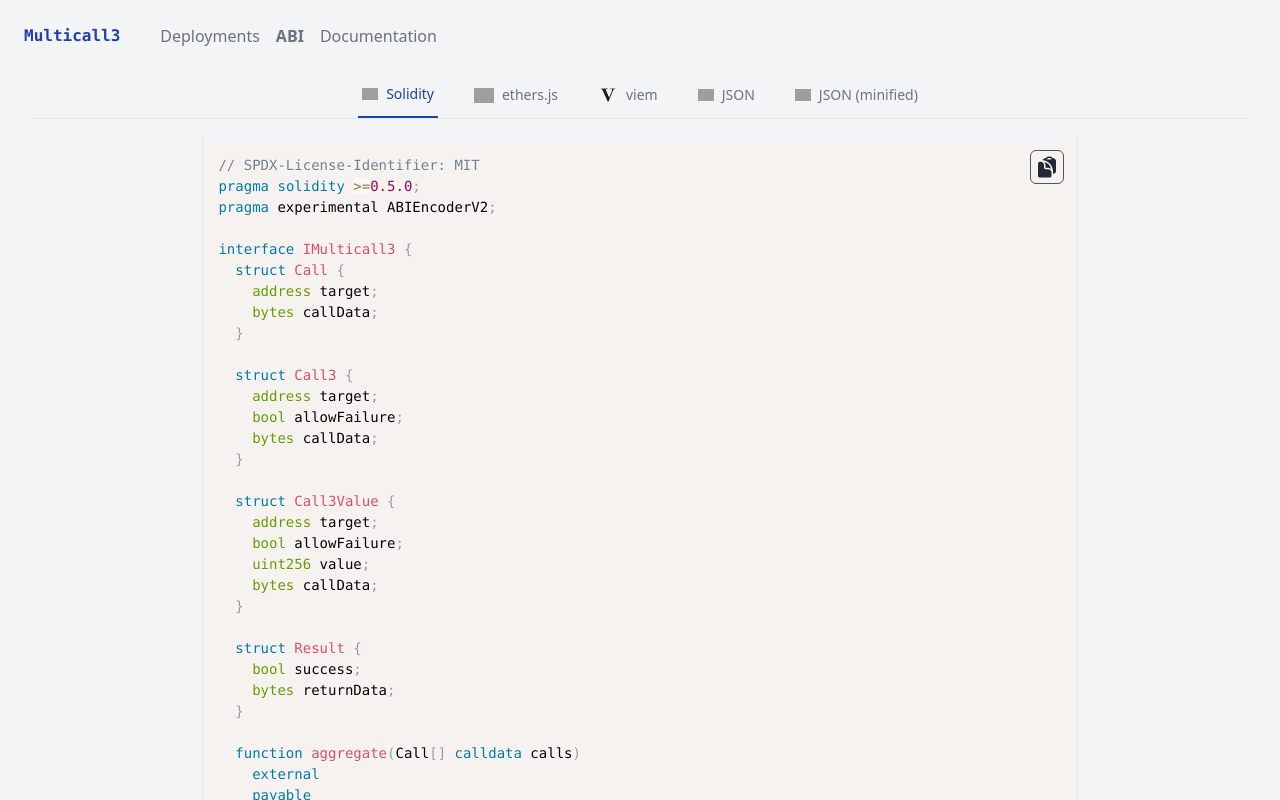
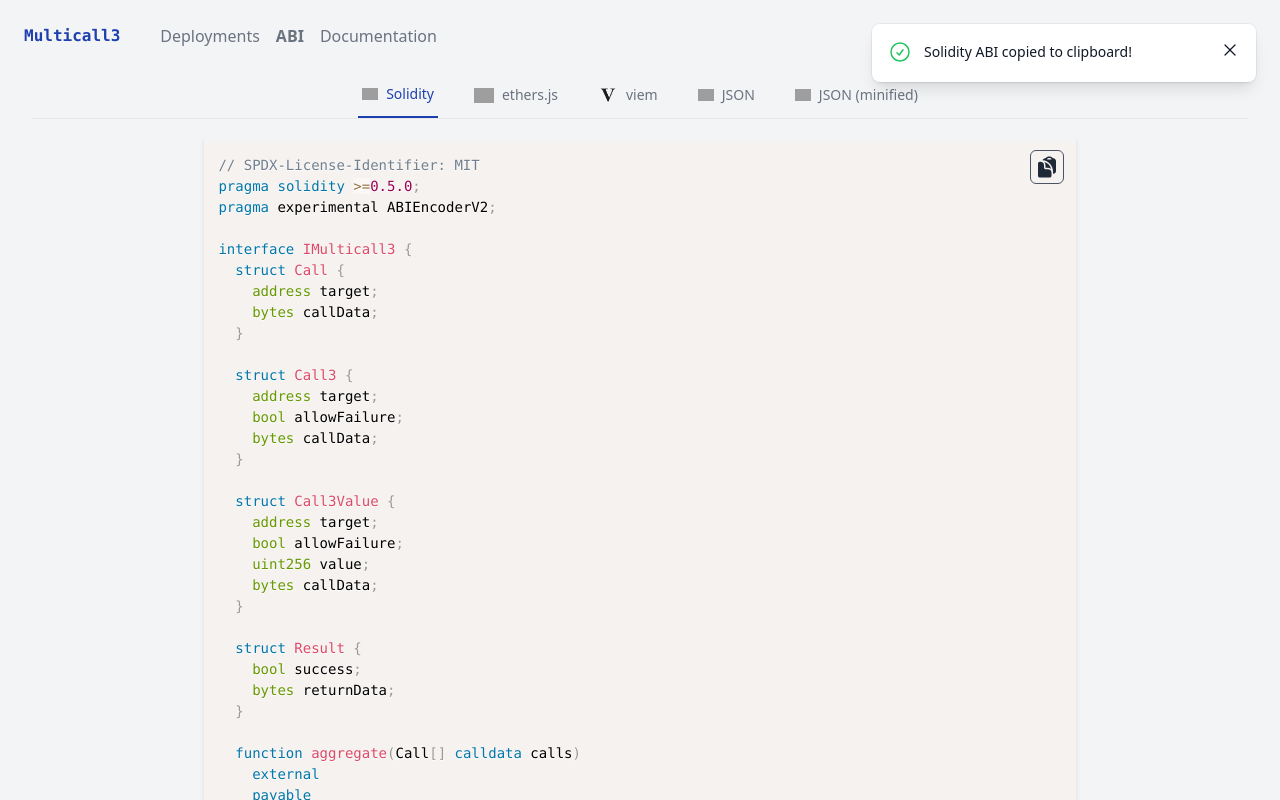
Before and after one commit to mds1/multicall3-frontend, a Next.js app: page /abi in a window 1280 px wide. Both pictures are taken after a click on the button 1046 px from the left and 167 px from the top of the page. Shown: the top 800 px of the page. Built offline with nearby package versions, Linux system fonts and the light colour scheme; grey boxes are pictures that could not be loaded.

Commit message:
feat: show copy to clipboard notification

```diff
--- /dev/null
+++ b/src/components/ui/Notification.tsx
@@ -0,0 +1,86 @@
+import { Transition } from "@headlessui/react";
+import {
+  CheckCircleIcon,
+  ExclamationCircleIcon,
+  InformationCircleIcon,
+  XCircleIcon,
+} from "@heroicons/react/24/outline";
+import { XMarkIcon } from "@heroicons/react/24/solid";
+import { Fragment } from "react";
+
+function getKindInfo(kind: "success" | "warning" | "error" | "info") {
+  if (kind === "success")
+    return { icon: CheckCircleIcon, iconColor: "text-green-500 dark:text-green-400" };
+  if (kind === "warning")
+    return { icon: ExclamationCircleIcon, iconColor: "text-yellow-500 dark:text-yellow-400" };
+  if (kind === "error") return { icon: XCircleIcon, iconColor: "text-red-600 dark:text-red-500" };
+  return { icon: InformationCircleIcon, iconColor: "text-blue-500 dark:text-blue-400" };
+}
+
+type Props = {
+  show: boolean;
+  setShow: (show: boolean) => void;
+  kind: "success" | "warning" | "error" | "info";
+  title: string;
+  description?: string;
+};
+
+export const Notification = ({ show, setShow, kind = "info", title, description }: Props) => {
+  const { icon: Icon, iconColor } = getKindInfo(kind);
+
+  const bgColor = "bg-white dark:bg-gray-800";
+  const titleTextColor = "text-gray-900 dark:text-gray-50";
+  const descriptionTextColor = "text-gray-500 dark:text-gray-400";
+
+  return (
+    <>
+      {/* Global notification live region, render this permanently at the end of the document */}
+      <div
+        aria-live="assertive"
+        className="pointer-events-none fixed inset-0 flex items-end px-4 py-6 sm:items-start sm:p-6"
+      >
+        <div className="flex w-full flex-col items-center space-y-4 sm:items-end">
+          {/* Notification panel, dynamically insert this into the live region when it needs to be displayed */}
+          <Transition
+            show={show}
+            as={Fragment}
+            enter="transform ease-out duration-300 transition"
+            enterFrom="translate-y-2 opacity-0 sm:translate-y-0 sm:translate-x-2"
+            enterTo="translate-y-0 opacity-100 sm:translate-x-0"
+            leave="transition ease-in duration-200"
+            leaveFrom="opacity-100"
+            leaveTo="opacity-0"
+          >
+            <div
+              className={`pointer-events-auto w-full max-w-sm overflow-hidden rounded-lg shadow-lg ring-1 ring-black ring-opacity-5 ${bgColor}`}
+            >
+              <div className="p-4">
+                <div className="flex items-start">
+                  <div className="flex-shrink-0">
+                    <Icon className={`h-6 w-6 ${iconColor}`} aria-hidden="true" />
+                  </div>
+                  <div className="ml-3 w-0 flex-1 pt-0.5">
+                    <p className={`text-sm font-medium ${titleTextColor}`}>{title}</p>
+                    <p className={`mt-1 text-sm ${descriptionTextColor}`}>{description}</p>
+                  </div>
+                  <div className="ml-4 flex flex-shrink-0">
+                    <button
+                      type="button"
+                      className={`inline-flex rounded-md ${bgColor} ${titleTextColor} hover:text-gray-500 focus:outline-none`}
+                      onClick={() => {
+                        setShow(false);
+                      }}
+                    >
+                      <span className="sr-only">Close</span>
+                      <XMarkIcon className="h-5 w-5" aria-hidden="true" />
+                    </button>
+                  </div>
+                </div>
+              </div>
+            </div>
+          </Transition>
+        </div>
+      </div>
+    </>
+  );
+};
--- a/src/pages/abi.tsx
+++ b/src/pages/abi.tsx
@@ -1,4 +1,5 @@
 import { Head } from "@/components/layout/Head";
+import { Notification } from "@/components/ui/Notification";
 import {
   MULTICALL_ABI,
   MULTICALL_ABI_ETHERS,
@@ -71,7 +72,14 @@
 const Abi = () => {
   const { theme } = useTheme();
   const [selectedTab, setSelectedTab] = useState(hashToIndex());
+  const [showNotification, setShowNotification] = useState(false);
   const [isLoading, setIsLoading] = useState(true);
+
+  const onCopy = (text: string) => {
+    copyToClipboard(text);
+    setShowNotification(true);
+    setTimeout(() => setShowNotification(false), 3000);
+  };
 
   const onTabChange = (index: number) => {
     // We set `isLoading` to true to fade out the content while the tab is changing, to avoid
@@ -119,6 +127,14 @@
   return (
     <>
       <Head title="ABI" description="Multicall3 ABI in various formats" />
+
+      <Notification
+        show={showNotification}
+        setShow={setShowNotification}
+        kind="success"
+        title={`${tabs[selectedTab].name} ABI copied to clipboard!`}
+      />
+
       <div className="content-center">
         <Tab.Group selectedIndex={selectedTab} onChange={onTabChange}>
           <Tab.List className="border-b border-gray-200 dark:border-gray-700 -mb-px flex space-x-8 justify-center">
@@ -166,7 +182,7 @@
                       background: "rgba(0, 0, 0, 0.0)",
                       backdropFilter: "blur(4px)",
                     }}
-                    onClick={() => copyToClipboard(tab.abi)}
+                    onClick={() => onCopy(tab.abi)}
                   >
                     <ClipboardDocumentIcon className="h-6 w-6" />
                   </button>
```
